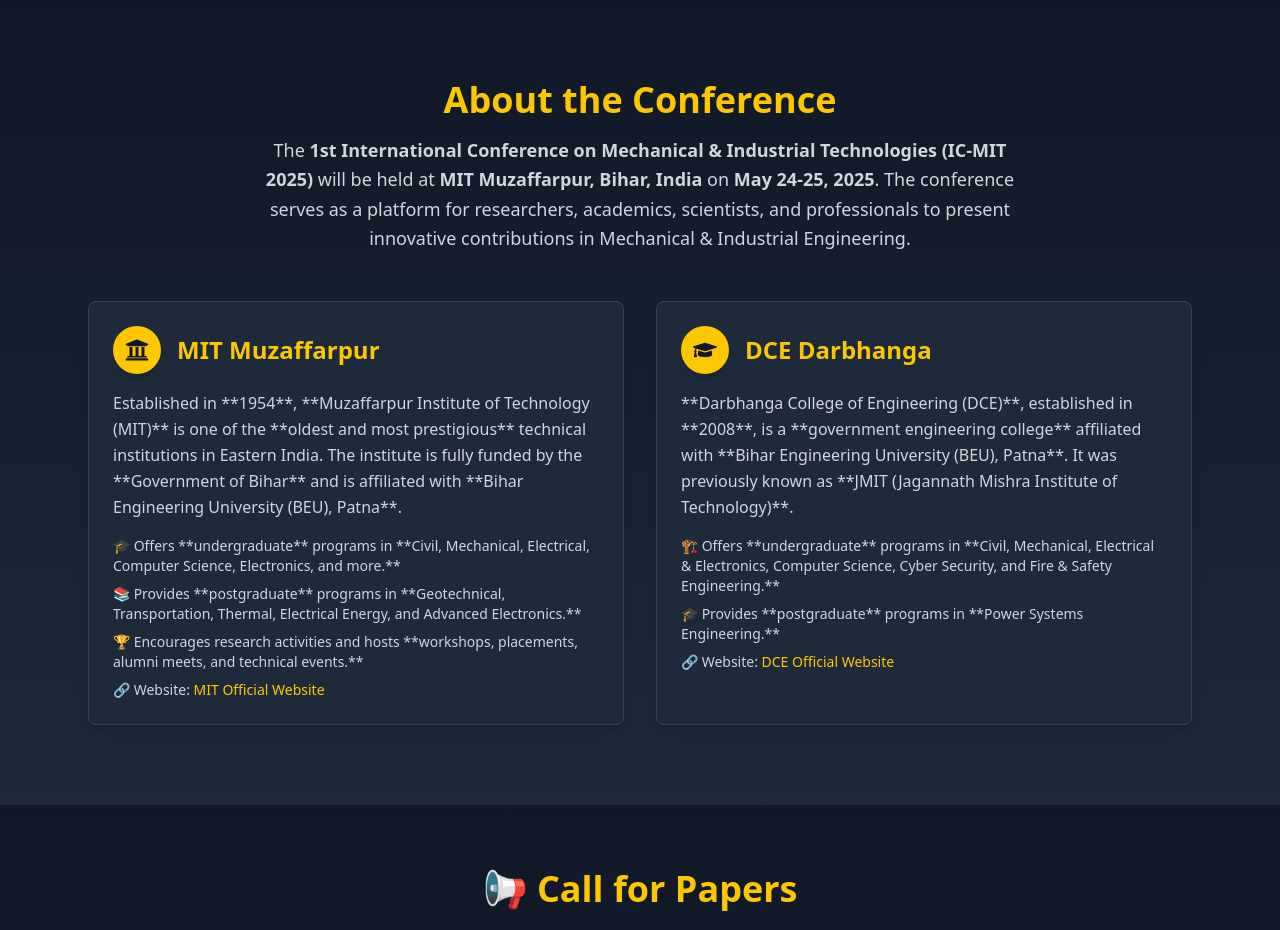
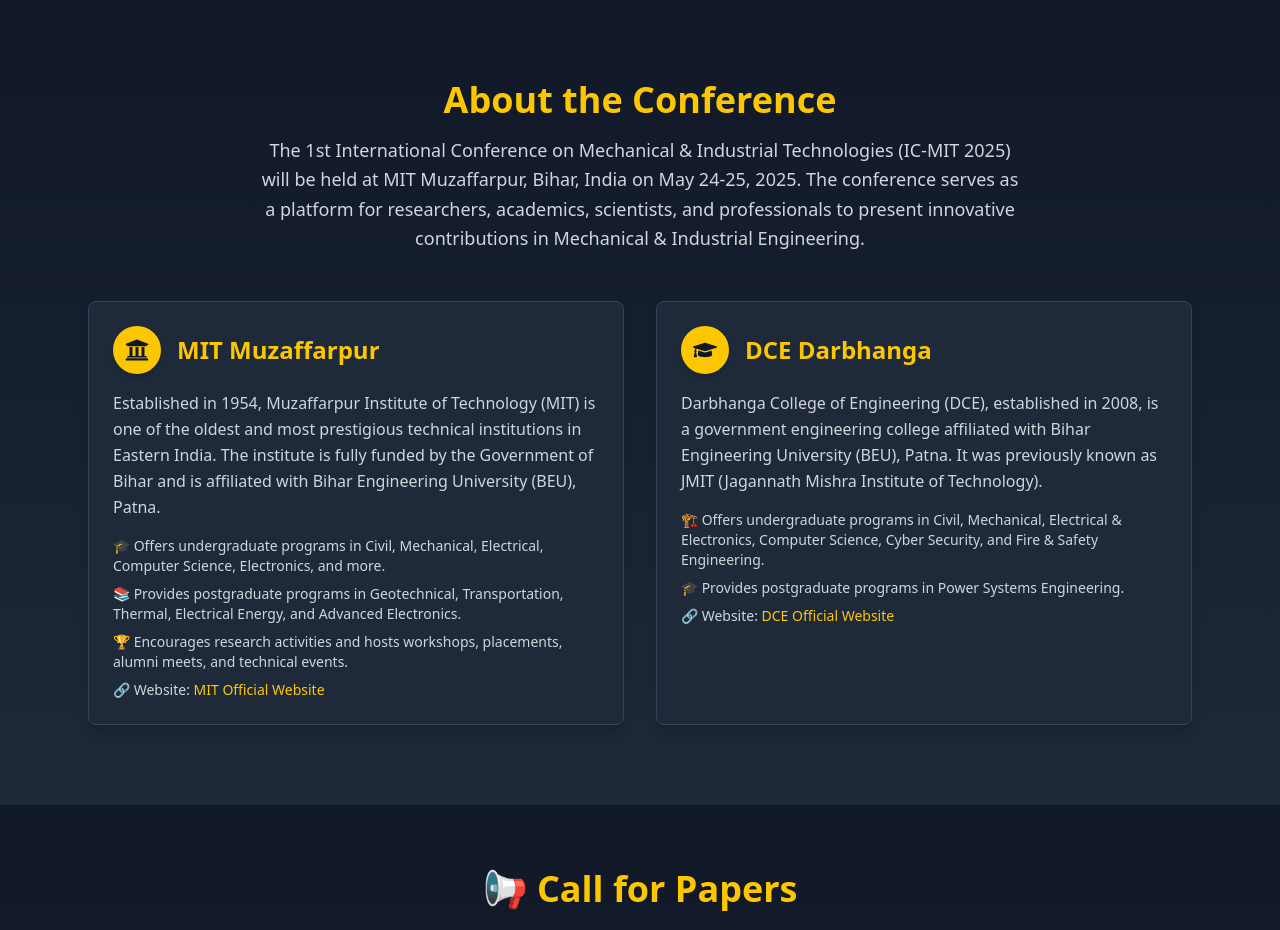
Before and after one commit to HarryOhm33/IC-MIT, a React (Vite) app: page / in a window 1280 px wide. Shown: the part 800-1730 px from the top of the page. Built offline with nearby package versions, Linux system fonts and the light colour scheme.

Commit message:
Fixed Some Issues

```diff
--- a/src/components/About.jsx
+++ b/src/components/About.jsx
@@ -30,13 +30,9 @@
             whileInView={{ opacity: 1 }}
             transition={{ duration: 1, delay: 0.4 }}
           >
-            The{" "}
-            <b>
-              1st International Conference on Mechanical & Industrial
-              Technologies (IC-MIT 2025)
-            </b>{" "}
-            will be held at <b>MIT Muzaffarpur, Bihar, India</b> on{" "}
-            <b>May 24-25, 2025</b>. The conference serves as a platform for
+            The 1st International Conference on Mechanical & Industrial
+            Technologies (IC-MIT 2025) will be held at MIT Muzaffarpur, Bihar,
+            India on May 24-25, 2025. The conference serves as a platform for
             researchers, academics, scientists, and professionals to present
             innovative contributions in Mechanical & Industrial Engineering.
           </motion.p>
@@ -61,25 +57,25 @@
               </h3>
             </div>
             <p className="mt-4 text-gray-300 leading-relaxed">
-              Established in **1954**, **Muzaffarpur Institute of Technology
-              (MIT)** is one of the **oldest and most prestigious** technical
-              institutions in Eastern India. The institute is fully funded by
-              the **Government of Bihar** and is affiliated with **Bihar
-              Engineering University (BEU), Patna**.
+              Established in 1954, Muzaffarpur Institute of Technology (MIT) is
+              one of the oldest and most prestigious technical institutions in
+              Eastern India. The institute is fully funded by the Government of
+              Bihar and is affiliated with Bihar Engineering University (BEU),
+              Patna.
             </p>
             <ul className="mt-4 text-gray-300 text-sm space-y-2">
               <li>
-                🎓 Offers **undergraduate** programs in **Civil, Mechanical,
-                Electrical, Computer Science, Electronics, and more.**
+                🎓 Offers undergraduate programs in Civil, Mechanical,
+                Electrical, Computer Science, Electronics, and more.
               </li>
               <li>
-                📚 Provides **postgraduate** programs in **Geotechnical,
+                📚 Provides postgraduate programs in Geotechnical,
                 Transportation, Thermal, Electrical Energy, and Advanced
-                Electronics.**
+                Electronics.
               </li>
               <li>
-                🏆 Encourages research activities and hosts **workshops,
-                placements, alumni meets, and technical events.**
+                🏆 Encourages research activities and hosts workshops,
+                placements, alumni meets, and technical events.
               </li>
               <li>
                 🔗 Website:{" "}
@@ -110,20 +106,19 @@
               </h3>
             </div>
             <p className="mt-4 text-gray-300 leading-relaxed">
-              **Darbhanga College of Engineering (DCE)**, established in
-              **2008**, is a **government engineering college** affiliated with
-              **Bihar Engineering University (BEU), Patna**. It was previously
-              known as **JMIT (Jagannath Mishra Institute of Technology)**.
+              Darbhanga College of Engineering (DCE), established in 2008, is a
+              government engineering college affiliated with Bihar Engineering
+              University (BEU), Patna. It was previously known as JMIT
+              (Jagannath Mishra Institute of Technology).
             </p>
             <ul className="mt-4 text-gray-300 text-sm space-y-2">
               <li>
-                🏗️ Offers **undergraduate** programs in **Civil, Mechanical,
+                🏗️ Offers undergraduate programs in Civil, Mechanical,
                 Electrical & Electronics, Computer Science, Cyber Security, and
-                Fire & Safety Engineering.**
+                Fire & Safety Engineering.
               </li>
               <li>
-                🎓 Provides **postgraduate** programs in **Power Systems
-                Engineering.**
+                🎓 Provides postgraduate programs in Power Systems Engineering.
               </li>
               <li>
                 🔗 Website:{" "}
```
